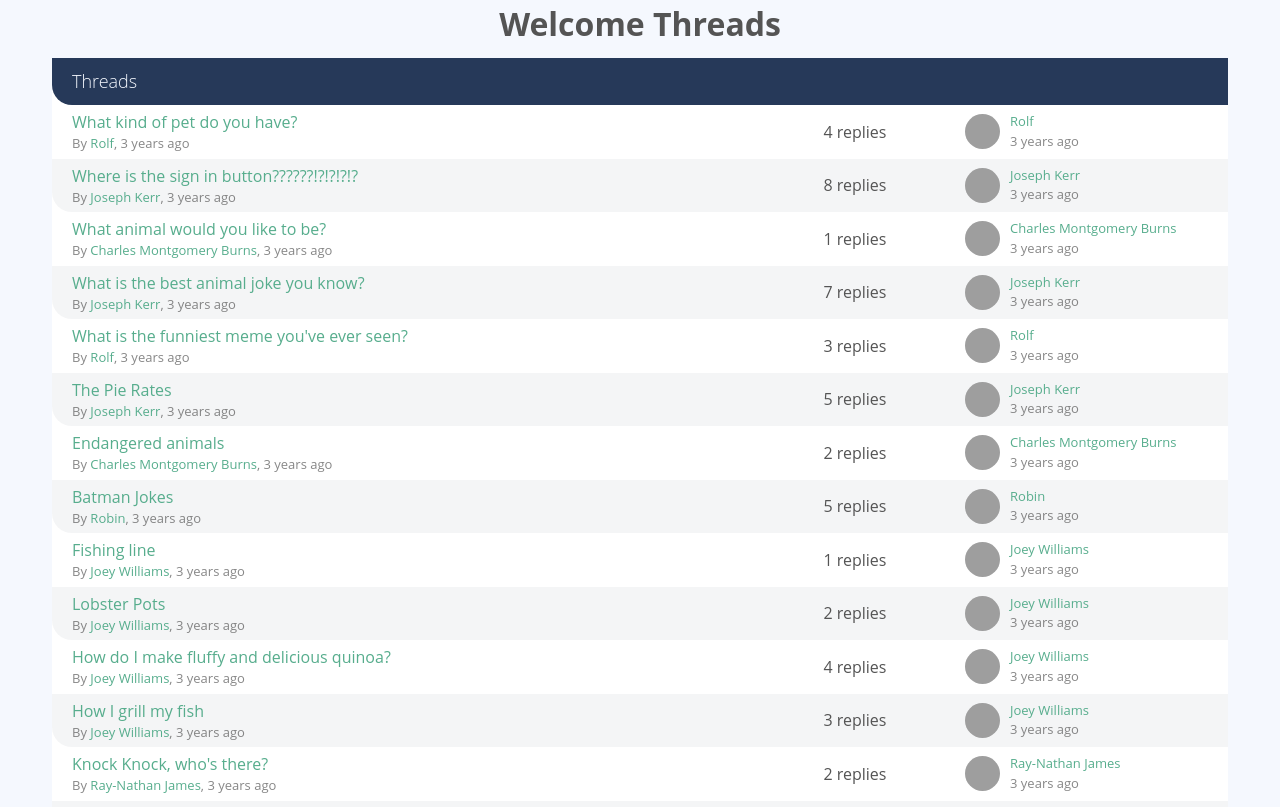
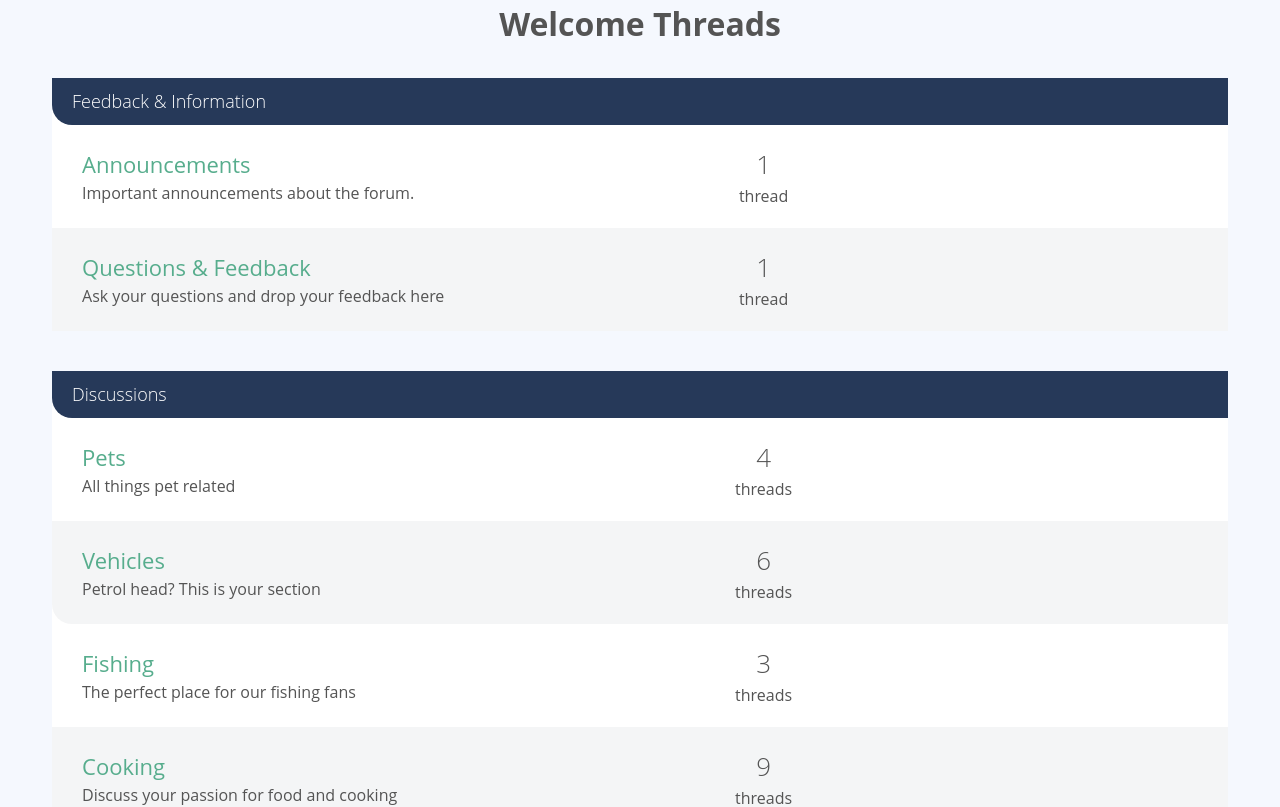
Before and after one commit to saulomedeirosguerreiro/forum, a Vue app: page / in a window 1280 px wide. Shown: the top 807 px of the page. Built offline with nearby package versions, Linux system fonts and the light colour scheme; grey boxes are pictures that could not be loaded.

Commit message:
feat: add category, forum-list and forum

```diff
--- a/package.json
+++ b/package.json
@@ -34,7 +34,9 @@
     "parserOptions": {
       "parser": "@babel/eslint-parser"
     },
-    "rules": {}
+    "rules": {
+      "vue/multi-word-component-names": "off"
+    }
   },
   "browserslist": [
     "> 1%",
--- /dev/null
+++ b/src/components/CategoryList.vue
@@ -0,0 +1,35 @@
+<template>
+    <ForumList
+      v-for="category in categories"
+      :key="category.id"
+      :forums="getForumsForCategory(category)"
+      :title="category.name"
+      :category-id="category.id"
+    />
+  </template>
+
+  <script setup>
+  import { defineComponent, defineProps } from 'vue';
+  import ForumList from '@/components/ForumList'
+  import sourceData from '@/data.json'
+
+  defineComponent({
+    components: {
+      ForumList,
+    }
+  });
+
+  defineProps({
+    categories: {
+        required: true,
+        type: Array
+    },
+  })
+
+  function getForumsForCategory (category) {
+    return sourceData.forums.filter(forum => forum.categoryId === category.id)
+  }
+  </script>
+
+  <style scoped>
+  </style>
--- /dev/null
+++ b/src/components/ForumList.vue
@@ -0,0 +1,58 @@
+<template>
+    <div class="col-full">
+      <div class="forum-list">
+
+        <h2 class="list-title">
+          <router-link v-if="categoryId" :to="{name: 'Category', params: {id: categoryId}}">{{ title }}</router-link>
+          <span v-else>{{ title }}</span>
+        </h2>
+
+        <div class="forum-listing" v-for="forum in forums" :key="forum.id">
+          <div class="forum-details">
+            <router-link
+              :to="{name: 'Forum', params: {id: forum.id}}"
+              class="text-xlarge"
+            >
+              {{ forum.name }}
+            </router-link>
+            <p>{{ forum.description }}</p>
+          </div>
+          <div class="threads-count">
+            <p>
+              <span class="count">{{ forum.threads?.length }}</span>
+              {{ forumThreadsWord(forum) }}
+            </p>
+          </div>
+          <div class="last-thread"></div>
+        </div>
+      </div>
+    </div>
+  </template>
+  <script setup>
+  import { defineProps } from 'vue';
+
+  defineProps({
+      forums: {
+        required: true,
+        type: Array
+      },
+      title: {
+        type: String,
+        default: 'Forums'
+      },
+      categoryId: {
+        required: false,
+        type: String
+      }
+  });
+
+  function forumThreadsWord (forum) {
+    if (forum.threads?.length) {
+      return forum.threads.length > 1 ? 'threads' : 'thread'
+    } else {
+      return 'no threads'
+    }
+  }
+  </script>
+  <style scoped>
+  </style>
--- /dev/null
+++ b/src/pages/Category.vue
@@ -0,0 +1,35 @@
+<template>
+    <h1>{{ category.name }}</h1>
+    <ForumList
+      :title="category.name"
+      :forums="getForumsForCategory(category)"
+    />
+  </template>
+
+  <script setup>
+  import { defineComponent, defineProps, computed} from 'vue';
+  import ForumList from '@/components/ForumList'
+  import sourceData from '@/data.json'
+
+  defineComponent({
+    components: {
+      ForumList,
+    }
+  })
+
+  const props = defineProps({
+    id: {
+        required: true,
+        type: String
+      }
+  })
+
+  const category = computed(() => sourceData.categories.find(category => category.id === props.id))
+
+  function getForumsForCategory (category) {
+    return sourceData.forums.filter(forum => forum.categoryId === category.id)
+  }
+  </script>
+
+  <style scoped>
+  </style>
--- /dev/null
+++ b/src/pages/Forum.vue
@@ -0,0 +1,41 @@
+<template>
+    <div class="col-full push-top">
+      <div class="forum-header">
+        <div class="forum-details">
+          <h1>{{ forum.name }}</h1>
+          <p class="text-lead">{{ forum.description }}</p>
+        </div>
+        <a href="new-thread.html" class="btn-green btn-small">Start a thread</a>
+      </div>
+    </div>
+
+    <div class="col-full push-top">
+      <ThreadList :threads="threads"/>
+    </div>
+  </template>
+
+  <script setup>
+  import { defineComponent, defineProps, computed} from 'vue'
+  import ThreadList from '@/components/ThreadList'
+  import sourceData from '@/data.json'
+
+  defineComponent({
+    components: {
+      ThreadList,
+    }
+  });
+
+  const props = defineProps({
+    id: {
+        required: true,
+        type: String
+      }
+  });
+
+  const forum = computed(() => sourceData.forums.find(forum => forum.id === props.id))
+  const threads = computed(() => sourceData.threads.filter(thread => thread.forumId === props.id))
+
+  </script>
+
+  <style scoped>
+  </style>
--- a/src/pages/HomePage.vue
+++ b/src/pages/Home.vue
@@ -1,22 +1,22 @@
 <template>
   <div class="container">
     <h1>Welcome Threads</h1>
-    <ThreadList :threads="threads" />
+    <CategoryList :categories="categories"/>
   </div>
 </template>
 
 <script setup>
 import sourceData from '@/data.json'
 import { defineComponent, reactive } from 'vue';
-import ThreadList from '@/components/ThreadList.vue';
+import CategoryList from '@/components/CategoryList'
 
 defineComponent({
   components: {
-    ThreadList,
+    CategoryList,
   }
 })
 
-const threads = reactive(sourceData.threads);
+const categories = reactive(sourceData.categories);
 </script>
 
 <style>
--- a/src/router/index.js
+++ b/src/router/index.js
@@ -1,46 +1,58 @@
-import HomePage from '@/pages/HomePage';
-import ThreadShow from '@/pages/ThreadShow';
-import NotFound from '@/pages/NotFound';
-import { createRouter, createWebHistory} from 'vue-router';
-import sourceData  from '@/data.json';
+import Home from '@/pages/Home'
+import ThreadShow from '@/pages/ThreadShow'
+import NotFound from '@/pages/NotFound'
+import Forum from '@/pages/Forum'
+import Category from '@/pages/Category'
+import { createRouter, createWebHistory } from 'vue-router'
+import sourceData from '@/data.json'
 
 const routes = [
   {
-        path: '/',
-        name: 'HomePage',
-        component: HomePage,
+    name: 'Home',
+    component: Home
+  },
+  {
+    path: '/category/:id',
+    name: 'Category',
+    component: Category,
+    props: true
+  },
+  {
+    path: '/forum/:id',
+    name: 'Forum',
+    component: Forum,
+    props: true
   },
   {
     path: '/thread/:id',
     name: 'ThreadShow',
     component: ThreadShow,
     props: true,
-        beforeEnter(to, from, next) {
-            const threadExists = sourceData.threads.find(thread => thread.id === to.params.id);
-            if(threadExists) {
-                next();
+    beforeEnter (to, from, next) {
+      // check if thread exists
+      const threadExists = sourceData.threads.find(thread => thread.id === to.params.id)
+      // if exists continue
+      if (threadExists) {
+        return next()
       } else {
         next({
           name: 'NotFound',
-                    params: {
-                        pathMatch: to.path.substring(1).split('/')
-                    },
+          params: { pathMatch: to.path.substring(1).split('/') },
+          // preserve existing query and hash
           query: to.query,
-                    hash: to.hash,
+          hash: to.hash
         })
       }
-        },
+      // if doesnt exist redirect to not found
+    }
   },
   {
     path: '/:pathMatch(.*)*',
     name: 'NotFound',
-        component: NotFound,
-    },
+    component: NotFound
+  }
 ]
-
-const router = createRouter({
+export default createRouter({
   history: createWebHistory(),
-    routes,
-});
-
-export default router;
+  routes
+})
```
Lines whose indentation alone changed are shown as unchanged.
